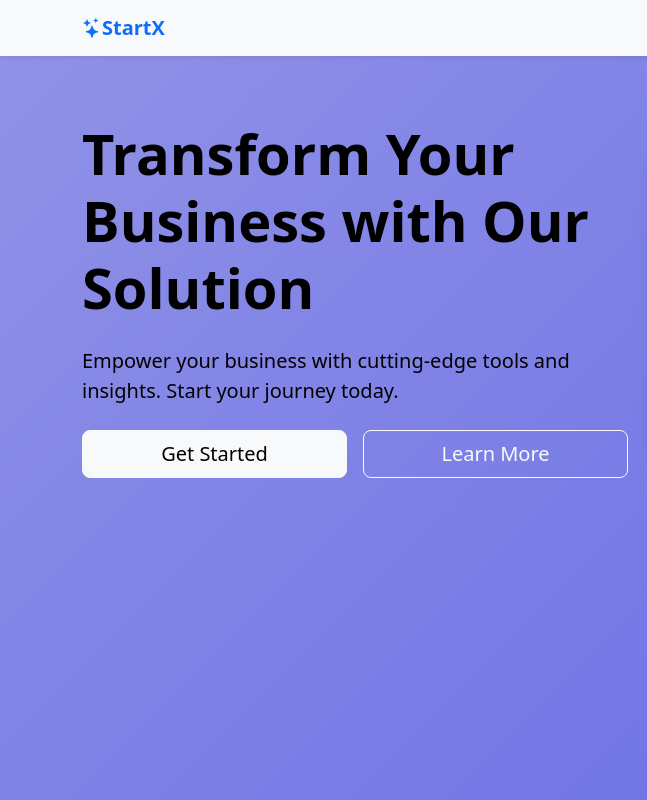
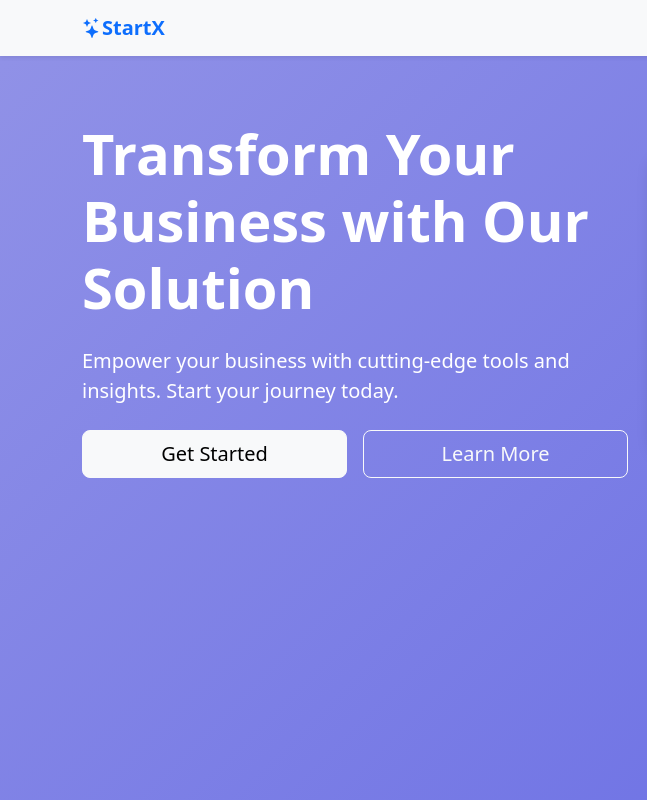
Before and after one commit to rarestone0309/Landing-Page03, a plain HTML site: page index.html in a window 1280 px wide. Shown: the top 800 px of the page, 0-647 px from the left. Drawn offline with nearby package versions, Linux system fonts and the light colour scheme.

Commit message:
Update index.html

```diff
--- a/index.html
+++ b/index.html
@@ -103,7 +103,7 @@
     <!-- Navbar Ends-->
 
     <!-- Hero Section-->
-    <section class="hero-section text-black align-items-center">
+    <section class="hero-section text-white align-items-center">
       <div class="container">
         <div class="row align-items-center gy-5">
           <div class="col-lg-6 text-center text-lg-start">
```
